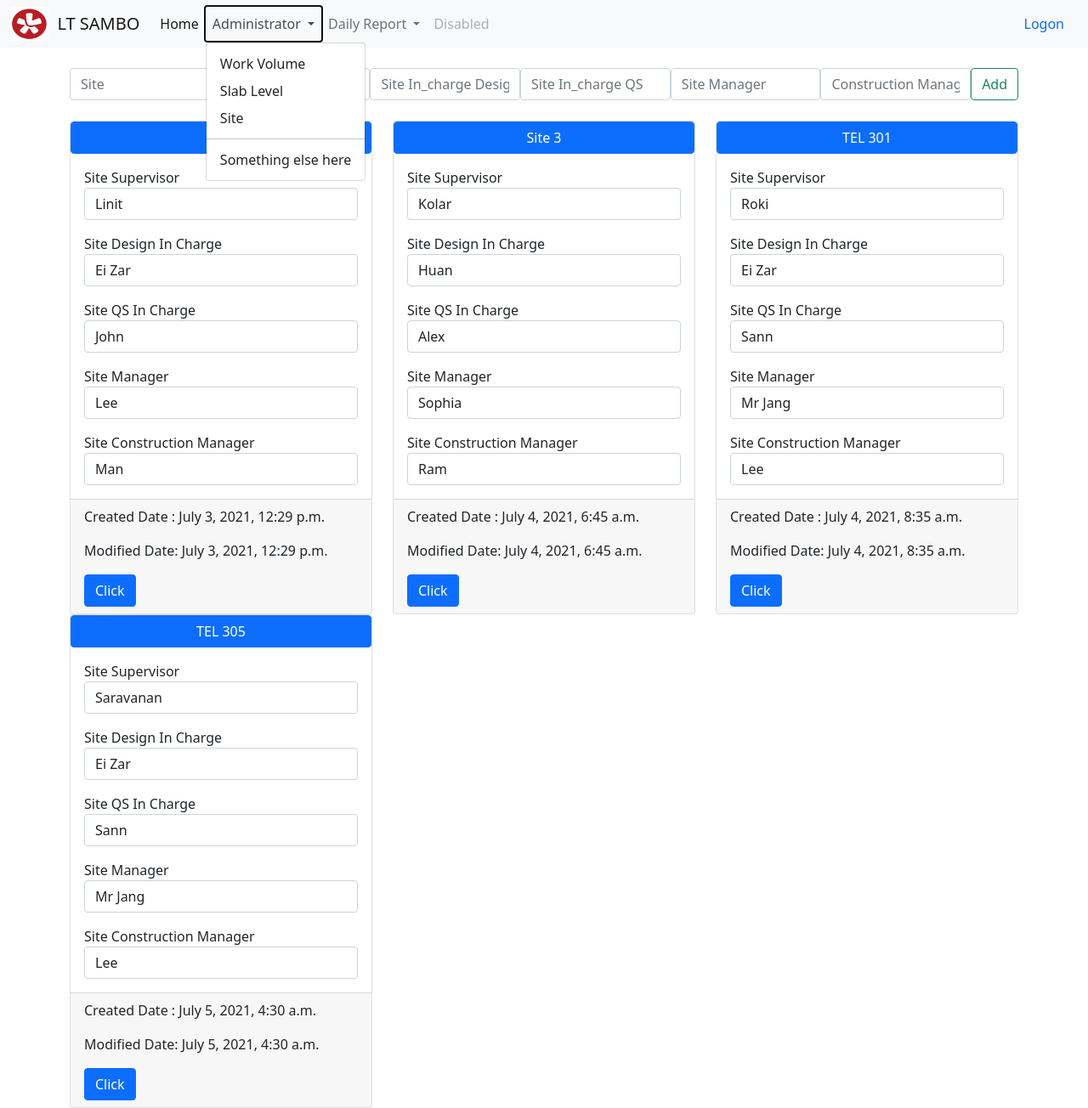
After one commit to EiZarChiKyaw9/Organization, a Django app: page /wv_main/daily_work_volume in a window 1280 px wide, after a click on "Administrator". The commit adds this page. Shown: the whole page at 85% size. Run offline with Django 3.2, Linux system fonts and the light colour scheme; data comes from the database, SQL or seed files in the repository; both versions use the stored data as it was after the commit.

```diff
--- a/todo_list/admin.py
+++ b/todo_list/admin.py
@@ -1,5 +1,8 @@
 from django.contrib import admin
-from .models import list, Work_Volume
+from .models import list, Work_Volume, Slab_Level, WV_Main, WV_Daily_Report_Details
 
 admin.site.register(list)
 admin.site.register(Work_Volume)
+admin.site.register(Slab_Level)
+admin.site.register(WV_Main)
+admin.site.register(WV_Daily_Report_Details)
--- a/todo_list/models.py
+++ b/todo_list/models.py
@@ -1,4 +1,5 @@
 from django.db import models
+from datetime import datetime, date
 
 
 class list(models.Model):
@@ -15,3 +16,62 @@ class Work_Volume(models.Model):
 
     def __str__(self):
         return self.Tx_Name
+
+
+class Slab_Level(models.Model):
+    TX_Slab_Level_Name = models.CharField(max_length=200)
+    Is_Active = models.BooleanField(default=True)
+
+    def __str__(self):
+        return self.TX_Slab_Level_Name
+
+
+class Site(models.Model):
+    TX_Site_Name = models.CharField(max_length=200)
+    Is_Active = models.BooleanField(default=True)
+
+    def __str__(self):
+        return self.TX_Site_Name
+
+
+class WV_Main(models.Model):
+    CD_Site = models.CharField(max_length=200)
+    TX_Site_Supervisor = models.CharField(max_length=200)
+    TX_Site_In_charge_Design = models.CharField(max_length=200)
+    TX_Site_In_charge_QS = models.CharField(max_length=200)
+    TX_Site_Manager = models.CharField(max_length=200)
+    TX_Construction_Manager = models.CharField(max_length=200)
+    created_date = models.DateTimeField(auto_now_add=True)
+    modified_date = models.DateTimeField(auto_now=True)
+    Is_Active = models.BooleanField(default=True)
+
+    def __str__(self):
+        return self.CD_Site
+
+
+class WV_Daily_Report_Details(models.Model):
+    ID_WV_Main = models.CharField(max_length=200)
+    TX_Panel_No = models.CharField(max_length=200)
+    TX_Zone = models.CharField(max_length=200, null=False)
+    CD_Slab_Level = models.CharField(max_length=200)
+    CD_Work = models.CharField(max_length=200)
+    TX_Man_Power_Work = models.CharField(max_length=200)
+    TX_Sur_Joint = models.CharField(max_length=200)
+    PU_Kg= models.CharField(max_length=200, null=False)
+    PU_PKR = models.CharField(max_length=200, null=False)
+    Volume_L = models.CharField(max_length=200, null=False)
+    Volume_W = models.CharField(max_length=200, null=False)
+    Volume_H = models.CharField(max_length=200, null=False)
+    Volume = models.CharField(max_length=200, null=False)
+    AREA = models.CharField(max_length=200, null=False)
+    Progress = models.CharField(max_length=200)
+    Cement = models.CharField(max_length=200, null=False)
+    Rebar_Qty = models.CharField(max_length=200, null=False)
+    Rebar_Length = models.CharField(max_length=200, null=False)
+    Rebar_Size = models.CharField(max_length=200, null=False)
+    created_date = models.DateTimeField(auto_now_add=True)
+    modified_date = models.DateTimeField(auto_now=True)
+    Is_Active = models.BooleanField(default=True)
+
+    def __str__(self):
+        return self.ID_WV_Main
--- a/todo_list/templates/base.html
+++ b/todo_list/templates/base.html
@@ -37,9 +37,21 @@
           </a>
           <ul class="dropdown-menu" aria-labelledby="navbarDropdown">
             <li><a class="dropdown-item" href="{% url 'work_volume' %}">Work Volume</a></li>
-            <li><a class="dropdown-item" href="#">Another action</a></li>
+            <li><a class="dropdown-item" href="{% url 'slab_level' %}">Slab Level</a></li>
+            <li><a class="dropdown-item" href="{% url 'site' %}">Site</a></li>
+
             <li><hr class="dropdown-divider"></li>
             <li><a class="dropdown-item" href="#">Something else here</a></li>
+          </ul>
+        </li>
+        <li class="nav-item dropdown">
+          <a class="nav-link dropdown-toggle" href="#" id="navbarDropdown" role="button" data-bs-toggle="dropdown" aria-expanded="false">
+            Daily Report
+          </a>
+          <ul class="dropdown-menu" aria-labelledby="navbarDropdown">
+            <li><a class="dropdown-item" href="{% url 'daily_work_volume' %}">Daily Work Volume Report</a></li>
+            <li><hr class="dropdown-divider"></li>
+           <!-- <li><a class="dropdown-item" href="#">Something else here</a></li>-->
           </ul>
         </li>
         <li class="nav-item">
--- /dev/null
+++ b/todo_list/templates/submission/wv_submit_report.html
@@ -0,0 +1,64 @@
+
+{% extends 'base.html' %}
+
+{% block title %}To-Do-List{% endblock %}
+{% load static %}
+
+{% block content %}
+<div class="container">
+
+    <form class="d-flex" method="post">
+            {% csrf_token %}
+            <input class="form-control" type="input" placeholder="Site" aria-label="CD_Site" name ="CD_Site"> <br>
+            <input class="form-control" type="input" placeholder="Site Supervisor" aria-label="TX_Site_Supervisor" name ="TX_Site_Supervisor"> <br>
+            <input class="form-control" type="input" placeholder="Site In_charge Design" aria-label="TX_Site_In_charge_Design" name ="TX_Site_In_charge_Design"><br>
+            <input class="form-control" type="input" placeholder="Site In_charge QS" aria-label="TX_Site_In_charge_QS" name ="TX_Site_In_charge_QS"><br>
+            <input class="form-control" type="input" placeholder="Site Manager" aria-label="TX_Site_Manager" name ="TX_Site_Manager"><br>
+            <input class="form-control" type="input" placeholder="Construction Manager" aria-label="TX_Construction_Manager" name ="TX_Construction_Manager"><br>
+
+            <button class="btn btn-outline-success" type="submit">Add</button>
+    </form>
+    <br>
+
+{% if messages %}
+
+      {% for message in messages %}
+        <br>
+        <!-- alert box section start -->
+         <div class="alert alert-warning alert-dismissible fade show" role="alert">
+            {{ message }}
+            <button type="button" class="btn-close" data-bs-dismiss="alert" aria-label="Close"></button>
+            </div>
+        <!-- alert box section end -->
+   {% endfor %}
+
+{% endif %}
+    {%if wv_main_items %}
+    <div class="row">
+      {% for things in wv_main_items %}
+
+      <div class="col-md-4">
+        <div class="card h-100">
+          <a href="{% url 'wv_daily_submission' things.id %}" class="btn btn-primary">{{ things.CD_Site }}</a>
+          <div class="card-body">
+              <label>Site Supervisor</label><p class="card-text form-control">{{ things.TX_Site_Supervisor }}</p>
+              <label>Site Design In Charge</label><p class="card-text form-control">{{ things.TX_Site_In_charge_Design }}</p>
+              <label>Site QS In Charge</label><p class="card-text form-control">{{ things.TX_Site_In_charge_QS }}</p>
+              <label>Site Manager</label><p class="card-text form-control">{{ things.TX_Site_Manager }}</p>
+              <label>Site Construction Manager</label><p class="card-text form-control">{{ things.TX_Construction_Manager }}</p>
+          </div>
+          <div class="card-footer">
+              <p class="card-text">Created Date : {{ things.created_date }}</p>
+              <p class="card-text">Modified Date: {{ things.modified_date }}</p>
+            <a href="{% url 'wv_daily_submission' things.id %}" class="btn btn-primary">Click</a>
+          </div>
+        </div>
+      </div>
+
+
+        {% endfor %}
+    </div>
+   {% endif %}
+</div>
+
+{% endblock %}
--- a/todo_list/urls.py
+++ b/todo_list/urls.py
@@ -11,5 +11,8 @@ urlpatterns = [
     path('authenticate/logon',views.logon, name='logon'),
     path('authenticate/logout', views.logout_user, name='logout'),
     path('work_volume/work_volume',views.work_volume, name='work_volume'),
-
+    path('slab_level/slab_level',views.slab_level, name='slab_level'),
+    path('site/site',views.site, name='site'),
+    path('wv_main/daily_work_volume',views.wv_main, name='daily_work_volume'),
+    path('daily_wv_submission/wv_daily_submission/<site_id>',views.daily_wv_submission, name='wv_daily_submission'),
     ]
--- a/todo_list/views.py
+++ b/todo_list/views.py
@@ -1,6 +1,6 @@
 from django.shortcuts import render, redirect
-from .forms import Listform, WorkVolumeform
-from .models import list, Work_Volume
+from .forms import Listform, WorkVolumeform, SlabLevelForm, SiteForm, WVMainForm, WVDailyReportDetailsForm
+from .models import list, Work_Volume, Slab_Level, Site, WV_Main, WV_Daily_Report_Details
 from django.contrib import messages
 from django.contrib.auth import authenticate, login, logout
 
@@ -57,6 +57,7 @@ def edit(request, list_id ):
         item = list.objects.get(pk=list_id)
         return render(request, 'edit.html', {'item': item})
 
+
 def logon(request):
     if request.method == "POST":
         username = request.POST['username']
@@ -72,6 +73,7 @@ def logon(request):
     else:
         return render(request, 'authenticate/User_Logon.html', {})
 
+
 def logout_user(request):
     logout(request)
     messages.success(request, 'You have been logged out!')
@@ -86,7 +88,81 @@ def work_volume(request):
 
         work_volume_items = Work_Volume.objects.all
         messages.success(request, ('Item has been added to the list!'))
-        return render(request, 'work_volume/work_volume_create.html', {'work_volume_items': work_volume_items})
+        return render(request, 'admin/work_volume_create.html', {'work_volume_items': work_volume_items})
     else:
         work_volume_items = Work_Volume.objects.all
-        return render(request, 'work_volume/work_volume_create.html', {'work_volume_items': work_volume_items})
+        return render(request, 'admin/work_volume_create.html', {'work_volume_items': work_volume_items})
+
+
+def slab_level(request):
+    if request.method == 'POST':
+        form = SlabLevelForm(request.POST or None)
+        if form.is_valid():
+            form.save()
+
+        slab_level_items = Slab_Level.objects.all
+        messages.success(request, ('Item has been added to the list!'))
+        return render(request, 'admin/slab_level_create.html', {'slab_level_items': slab_level_items})
+    else:
+        slab_level_items = Slab_Level.objects.all
+        return render(request, 'admin/slab_level_create.html', {'slab_level_items': slab_level_items})
+
+
+def site(request):
+    if request.method == 'POST':
+        form = SiteForm(request.POST or None)
+        if form.is_valid():
+            form.save()
+
+        site_items = Site.objects.all
+        messages.success(request, ('Item has been added to the list!'))
+        return render(request, 'admin/site_create.html', {'site_items': site_items})
+    else:
+        site_items = Site.objects.all
+        return render(request, 'admin/site_create.html', {'site_items': site_items})
+
+
+def wv_main(request):
+    if request.method == 'POST':
+        form = WVMainForm(request.POST or None)
+        if form.is_valid():
+            form.save()
+
+        wv_main_items = WV_Main.objects.all
+        messages.success(request, ('Item has been added to the list!'))
+        return render(request, 'submission/wv_submit_report.html', {'wv_main_items': wv_main_items})
+    else:
+        wv_main_items = WV_Main.objects.all
+        return render(request, 'submission/wv_submit_report.html', {'wv_main_items': wv_main_items})
+
+
+def daily_wv_submission(request, site_id):
+
+    if request.method == 'POST':
+        #wv_main_item = WV_Main.objects.get(pk=site_id)
+
+
+        #form = WVMainForm(request.POST or None, instance=wv_main_item)
+
+        #if form.is_valid():
+        #    form.save()
+        wv_main_item = WV_Main.objects.get(pk=site_id)
+        work_volume_items = Work_Volume.objects.all
+        slab_level_items = Slab_Level.objects.all
+
+        form = WVDailyReportDetailsForm(request.POST or None)
+        if form.is_valid():
+            form.save()
+
+        messages.success(request, ('Item has been added to the list!'))
+        return render(request, 'submission/submit_daily_workvolume.html', {'wv_main_item': wv_main_item,
+                                                                           'work_volume_items': work_volume_items,
+                                                                           'slab_level_items': slab_level_items})
+
+    else:
+        wv_main_item = WV_Main.objects.get(pk=site_id)
+        work_volume_items = Work_Volume.objects.all
+        slab_level_items = Slab_Level.objects.all
+        return render(request, 'submission/submit_daily_workvolume.html', {'wv_main_item': wv_main_item,
+                                                                           'work_volume_items': work_volume_items,
+                                                                           'slab_level_items': slab_level_items})
```
Also changed, not shown: todo_list/forms.py (+27 -1 lines), todo_list/templates/admin/site_create.html (added, +44 -0 lines), todo_list/templates/admin/slab_level_create.html (added, +44 -0 lines), todo_list/templates/submission/submit_daily_workvolume.html (added, +228 -0 lines), db.sqlite3, todo_list/templates/admin/work_volume_create.html (renamed from todo_list/templates/work_volume/work_volume_create.html).
